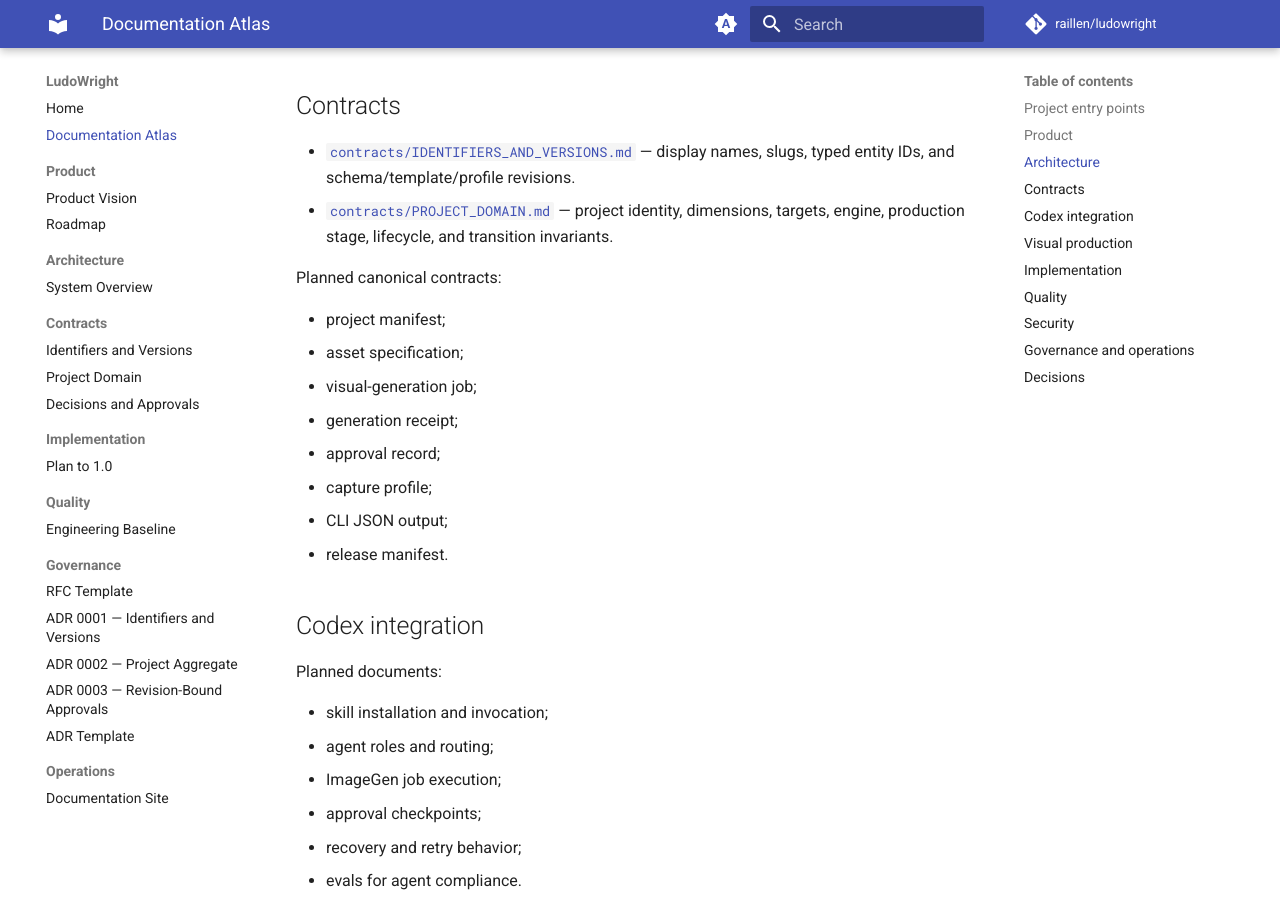
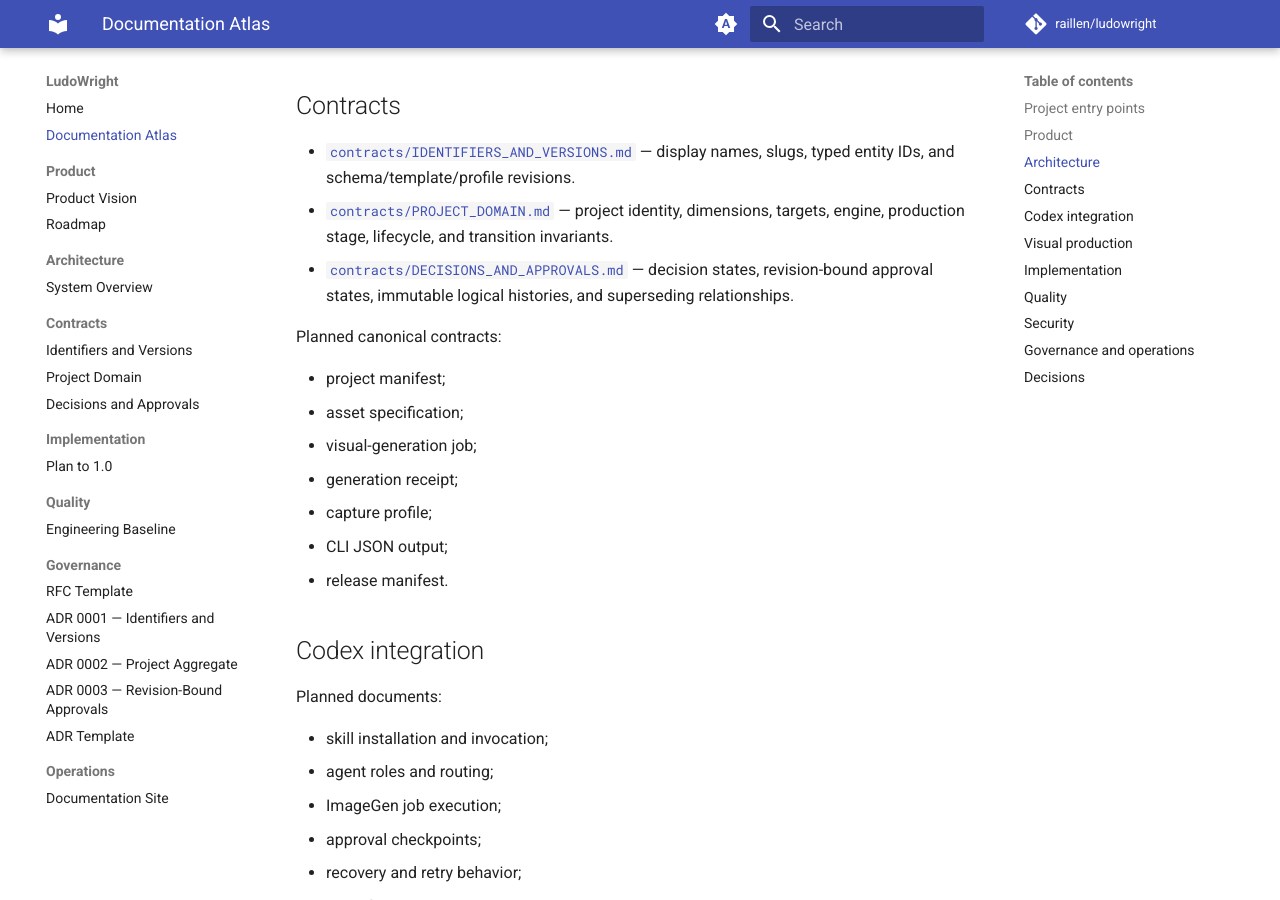
Before and after one commit to raillen/ludowright, an MkDocs documentation site: the page built from docs/ATLAS.md, in a window 1280 px wide and 900 px high, scrolled down 811 px. Built offline with MkDocs 1.6.1 and Material for MkDocs 9.7.7, drawn with Linux system fonts in a browser that asks for light colours; comment, search, counter and statistics services are not loaded; some of the changed text lies outside the part shown.

Commit message:
Index decision and approval contracts

```diff
--- a/docs/ATLAS.md
+++ b/docs/ATLAS.md
@@ -24,6 +24,7 @@ This is the main navigation map for humans and agents. Each subject should have
 
 - [`contracts/IDENTIFIERS_AND_VERSIONS.md`](contracts/IDENTIFIERS_AND_VERSIONS.md) — display names, slugs, typed entity IDs, and schema/template/profile revisions.
 - [`contracts/PROJECT_DOMAIN.md`](contracts/PROJECT_DOMAIN.md) — project identity, dimensions, targets, engine, production stage, lifecycle, and transition invariants.
+- [`contracts/DECISIONS_AND_APPROVALS.md`](contracts/DECISIONS_AND_APPROVALS.md) — decision states, revision-bound approval states, immutable logical histories, and superseding relationships.
 
 Planned canonical contracts:
 
@@ -31,7 +32,6 @@ Planned canonical contracts:
 - asset specification;
 - visual-generation job;
 - generation receipt;
-- approval record;
 - capture profile;
 - CLI JSON output;
 - release manifest.
@@ -113,6 +113,7 @@ Planned operational documents:
 
 ## Decisions
 
+- [`decisions/0003-revision-bound-approvals.md`](decisions/0003-revision-bound-approvals.md) — accepted revision-bound approvals, immutable logical histories, and superseding relationships.
 - [`decisions/0002-immutable-project-aggregate.md`](decisions/0002-immutable-project-aggregate.md) — accepted immutable project aggregate and separate stage/lifecycle model.
 - [`decisions/0001-typed-identifiers-and-revision-versions.md`](decisions/0001-typed-identifiers-and-revision-versions.md) — accepted identifier, display-name, slug, and contract-revision architecture.
 - [`decisions/0000-template.md`](decisions/0000-template.md) — canonical Architecture Decision Record template.
```
